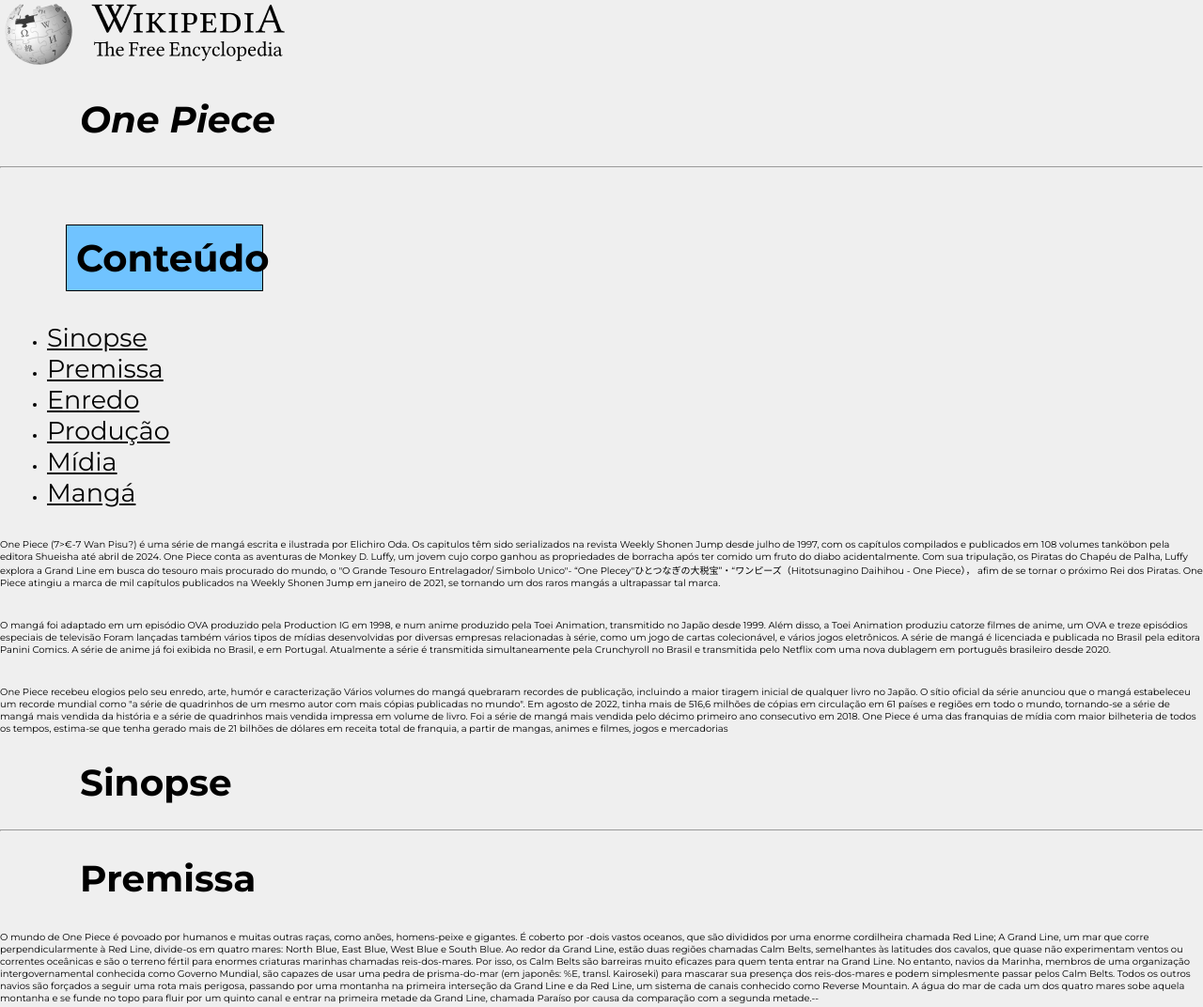
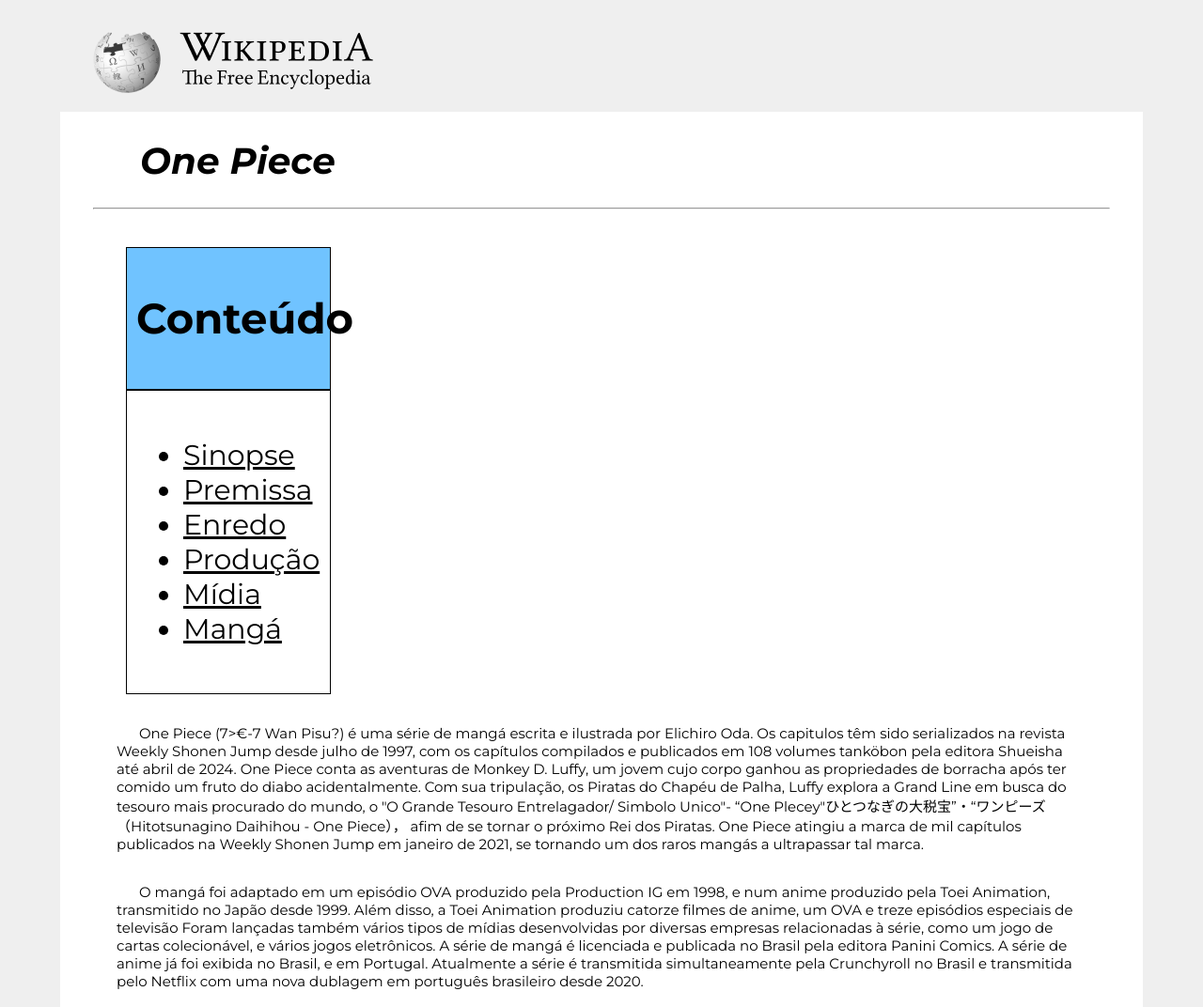
Before and after one commit to Samilete/index.html, a plain HTML site: page onepiece.html in a window 1280 px wide. Shown: the top 1072 px of the page at 94% size. Drawn offline with Linux system fonts and the light colour scheme; files whose address does not match are found by name.

Commit message:
Update pags.css

```diff
--- a/pags.css
+++ b/pags.css
@@ -1,51 +1,60 @@
 body{
-    font-family: montserrat;
+    font-family: "montserrat";
     background-color:#EFEFEF;
-    margin: 0 auto;
+    margin-left: 5%;
+    margin-right: 5%;
 }
 h1{
     margin-left: 85px;
     font-size: 39px;
-
 }
-
-h2 {
-    font-size: 40px;
-    background-color: #70C3FF;
-    padding: 10px;
-    text-align: center;
-    margin-left: 70px;
-    margin-right: 1000px;
-    border: 1px solid;
-    margin-top: 60px;
+hr{
+    margin-left: 3%;
+    margin-right: 3%;
+    opacity: 30px;
 }
-.borda{
-    font-size: 40px;
-    padding: 50px;
-    margin-left: 70px;
-    margin-right: 1000px;
-    border: 1px solid;
-    text-align: left;
-
+p{
+    text-indent: 1.5rem;
+    text-align: justify;
+    margin-left: 60px;
+    margin-right: 60px;
 }
-
 li{
-    font-size: 27px;
+    font-size: 30px;
     margin-left: 10px;
-}
-ul li::marker {
-    font-size: 13px; /* Diminui o tamanho dos pontos */
-}
-.espaco{
-    margin-left: 40px;
-    margin-right: 40px;
 }
 p{
     text-align: left;
     font-size: 10px;
     margin-top:32px ;
     margin-bottom: 10px;
+    font-size: 15px;
 }
-section{
-    margin-bottom: 12px;
+.corpo_tabela{
+    font-size: 40px;
+    padding: 10px;
+    margin-left: 70px;
+    margin-right: 75%;
+    border: 1px solid;
+    text-align: left;
 }
+.cabecalho_tabela{
+    font-size: 30px;
+    padding: 10px;
+    margin-top: 40px;
+    text-align: center;
+    margin-left: 70px;
+    margin-right: 75%;
+    border: 1px solid;
+    background-color: #70C3FF;
+}
+.logo_wikipedia{
+    margin-left: 30px;
+    margin-top: 30px;
+}
+.fundo_branco{
+    background-color: white;
+    padding-bottom: 5%;
+    padding-top: 0.2%;
+    margin-top: 1%;
+}
```
